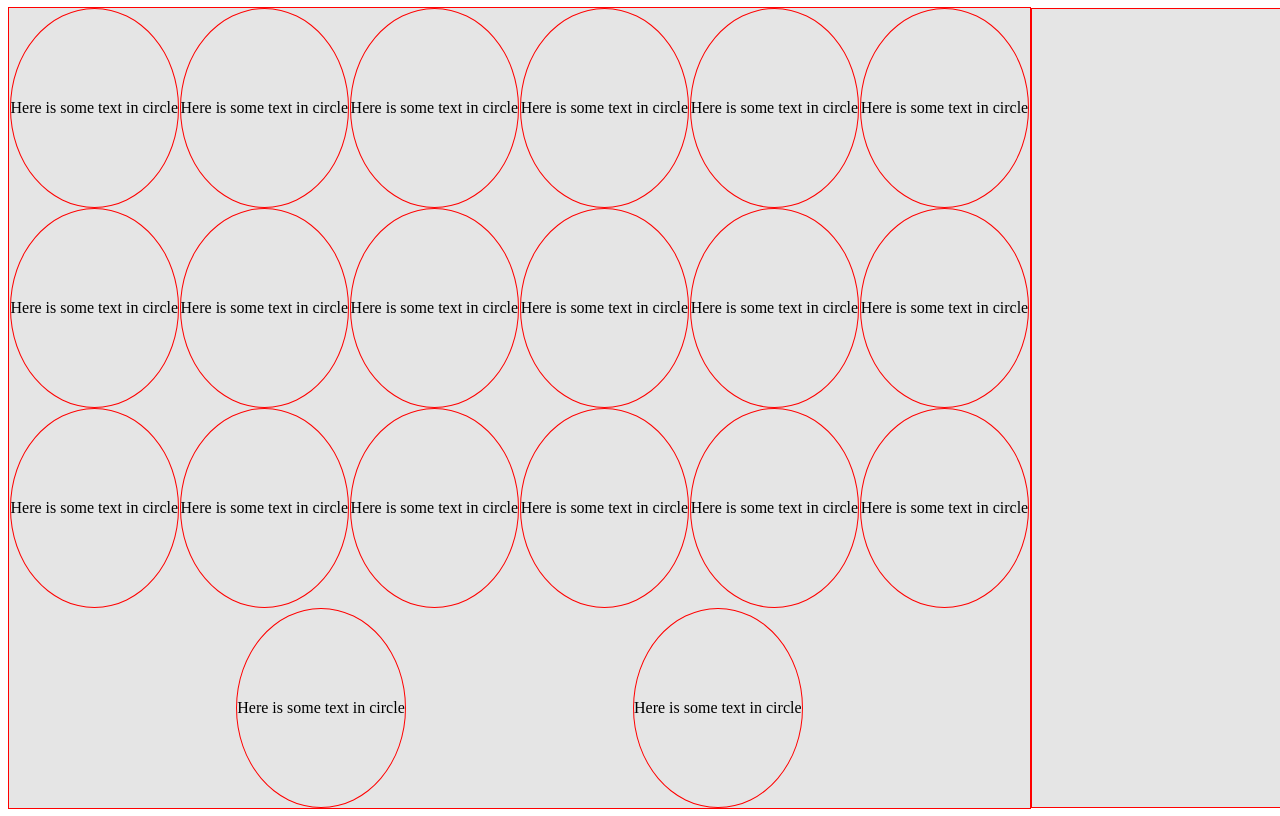
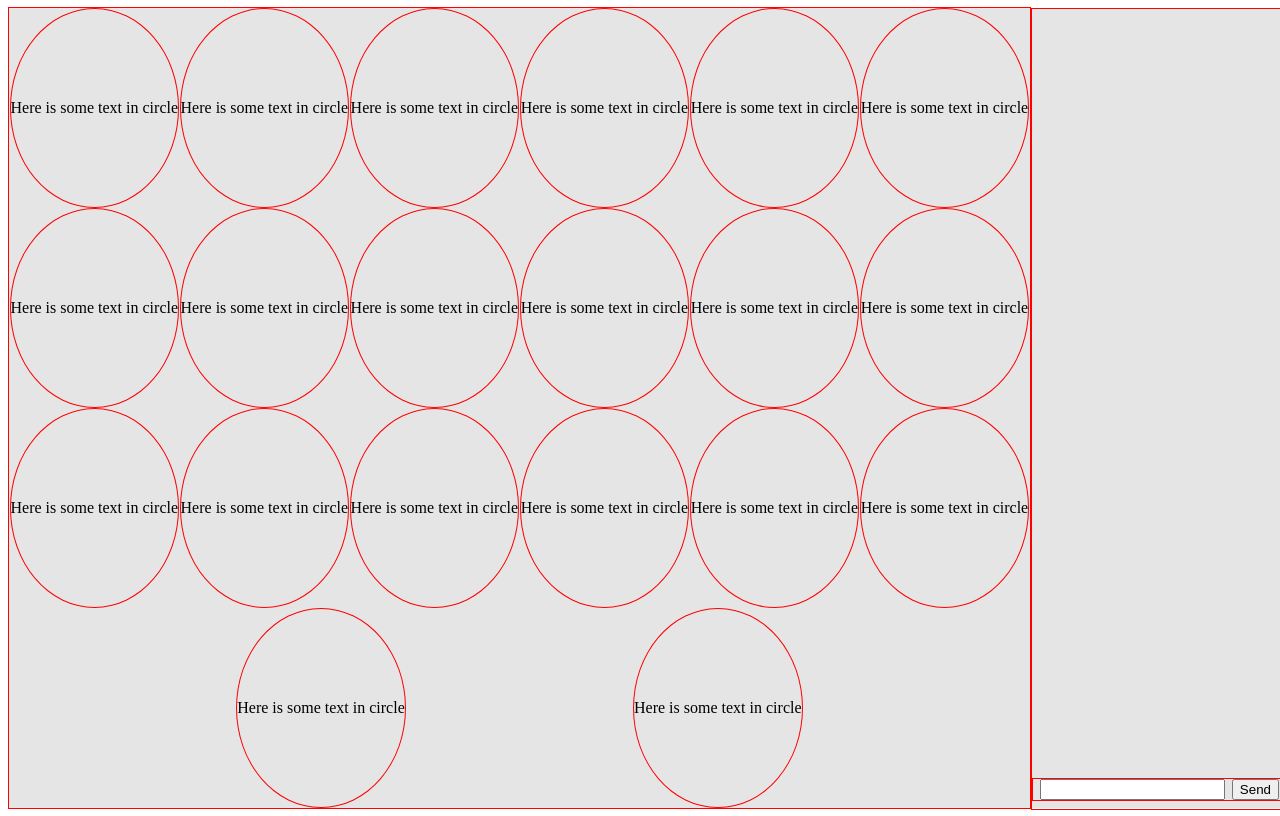
Before and after one commit to aniruddhha/python-training-43be6296c438424db50d31dd91e5191e, a plain HTML site: page week-4/day-2/layouts/demo1.html in a window 1280 px wide. Drawn offline with Linux system fonts and the light colour scheme.

Commit message:
h5c3js : assignment

```diff
--- a/week-4/day-2/layouts/demo1.css
+++ b/week-4/day-2/layouts/demo1.css
@@ -24,6 +24,9 @@ body {
     flex-basis : 20%;
     border: 1px solid red;
     display: flex;
+    align-items: flex-end;
+
+    height: 100%;
 }
 
 .round {
@@ -34,3 +37,11 @@ body {
     display: flex;
     border: 1px solid red;
 }
+
+.cnt-ev {
+    width: 100%;
+    border: 1px solid red;
+    display: flex;
+    justify-content: space-evenly;
+    margin-bottom: 1vh;
+}
--- a/week-4/day-2/layouts/demo1.html
+++ b/week-4/day-2/layouts/demo1.html
@@ -71,7 +71,12 @@
                     Here is some text in circle
                 </div>
             </div>
-            <div class="min-cont"></div>
+            <div class="min-cont">
+                <div class="cnt-ev">
+                    <input type="text">
+                    <input type="button" value="Send">
+                </div>
+            </div>
         </div>
     </body>
 
```
